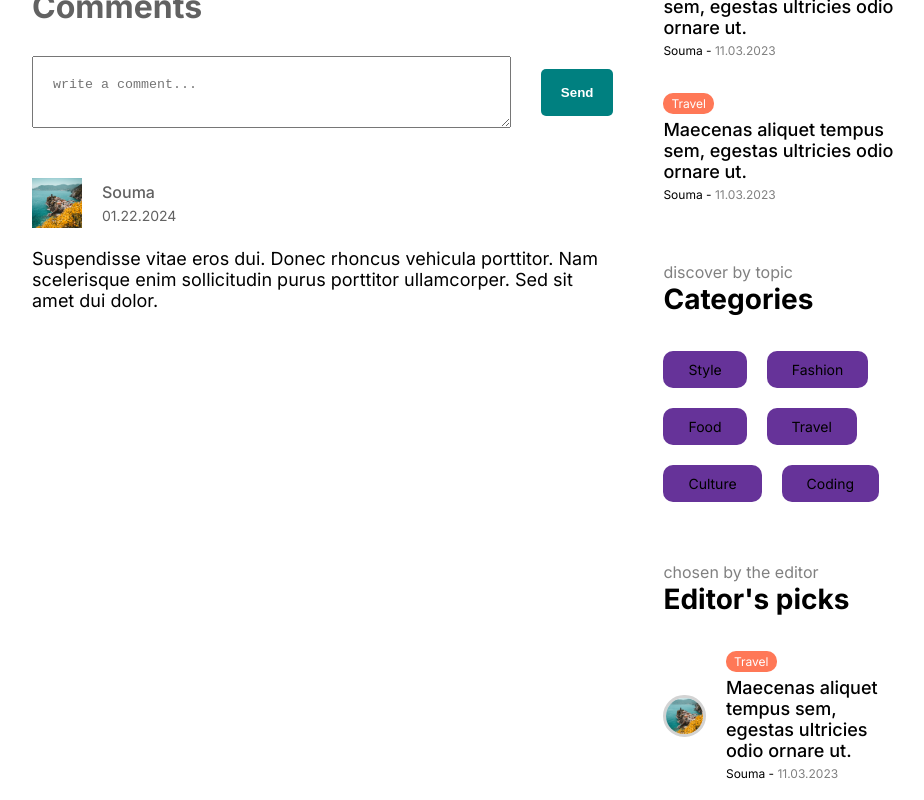
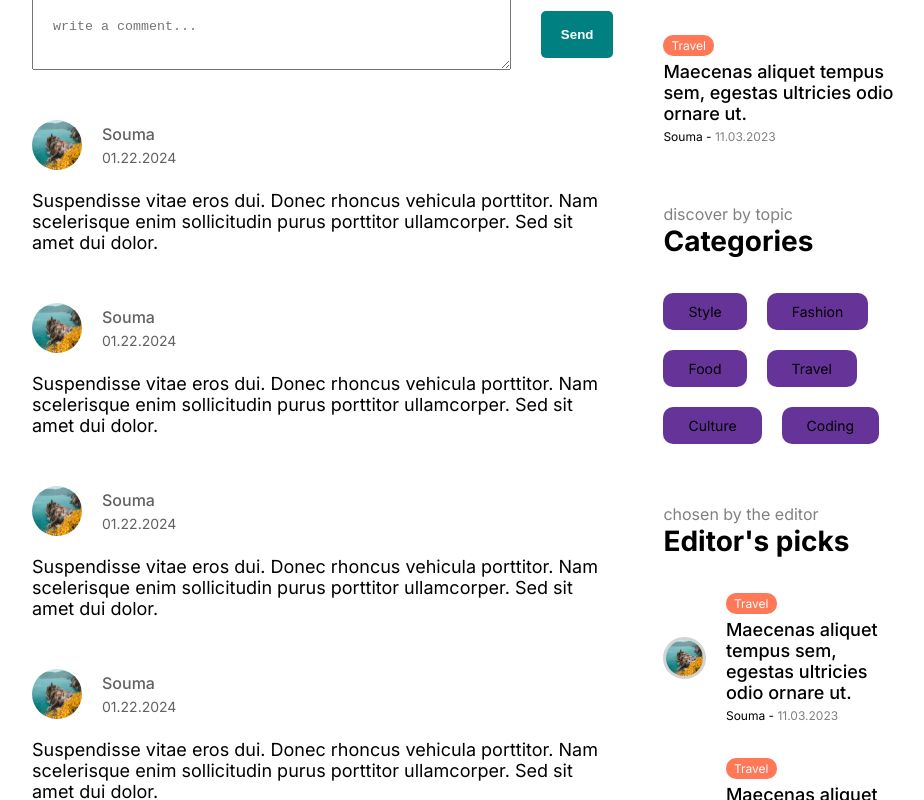
Before and after one commit to sumawav/blogapp, a Next.js app: page /login in a window 1280 px wide. Shown: the part 1140-1940 px from the top of the page, without its empty margins (176-1100 px from the left). Built offline with nearby package versions, Linux system fonts and the light colour scheme.

Commit message:
makes singlepage view responsive. fixes css typos

```diff
--- a/src/app/[slug]/singlePage.module.css
+++ b/src/app/[slug]/singlePage.module.css
@@ -57,3 +57,26 @@
     font-weight: 300;
     margin-bottom: 20px;
 }
+@media screen and (max-width: 1536px) {
+    .title {
+        font-size: 54px;
+    }
+}
+@media screen and (max-width: 1280px) {
+    .title {
+        font-size: 48px;
+    }
+}
+@media screen and (max-width: 1024px) {
+    .imageContainer {
+        display: none;
+    }
+}
+@media screen and (max-width: 640px) {
+    .title {
+        font-size: 36px;
+    }
+    .description p {
+        font-size: 18px;
+    }
+}
--- a/src/components/comments/Comments.jsx
+++ b/src/components/comments/Comments.jsx
@@ -27,14 +27,74 @@ function Comments() {
                             alt=""
                             width={50}
                             height={50}
-                            className={styles.Image}
+                            className={styles.image}
                         />
                         <div className={styles.userInfo}>
                             <span className={styles.username}>Souma</span>
                             <span className={styles.date}>01.22.2024</span>
                         </div>
                     </div>
-                    <p className={styles.desc}>
+                    <p className={styles.description}>
+                        Suspendisse vitae eros dui. Donec rhoncus vehicula
+                        porttitor. Nam scelerisque enim sollicitudin purus
+                        porttitor ullamcorper. Sed sit amet dui dolor.
+                    </p>
+                </div>
+                <div className={styles.comment}>
+                    <div className={styles.user}>
+                        <Image
+                            src="/p1.jpeg"
+                            alt=""
+                            width={50}
+                            height={50}
+                            className={styles.image}
+                        />
+                        <div className={styles.userInfo}>
+                            <span className={styles.username}>Souma</span>
+                            <span className={styles.date}>01.22.2024</span>
+                        </div>
+                    </div>
+                    <p className={styles.description}>
+                        Suspendisse vitae eros dui. Donec rhoncus vehicula
+                        porttitor. Nam scelerisque enim sollicitudin purus
+                        porttitor ullamcorper. Sed sit amet dui dolor.
+                    </p>
+                </div>
+                <div className={styles.comment}>
+                    <div className={styles.user}>
+                        <Image
+                            src="/p1.jpeg"
+                            alt=""
+                            width={50}
+                            height={50}
+                            className={styles.image}
+                        />
+                        <div className={styles.userInfo}>
+                            <span className={styles.username}>Souma</span>
+                            <span className={styles.date}>01.22.2024</span>
+                        </div>
+                    </div>
+                    <p className={styles.description}>
+                        Suspendisse vitae eros dui. Donec rhoncus vehicula
+                        porttitor. Nam scelerisque enim sollicitudin purus
+                        porttitor ullamcorper. Sed sit amet dui dolor.
+                    </p>
+                </div>
+                <div className={styles.comment}>
+                    <div className={styles.user}>
+                        <Image
+                            src="/p1.jpeg"
+                            alt=""
+                            width={50}
+                            height={50}
+                            className={styles.image}
+                        />
+                        <div className={styles.userInfo}>
+                            <span className={styles.username}>Souma</span>
+                            <span className={styles.date}>01.22.2024</span>
+                        </div>
+                    </div>
+                    <p className={styles.description}>
                         Suspendisse vitae eros dui. Donec rhoncus vehicula
                         porttitor. Nam scelerisque enim sollicitudin purus
                         porttitor ullamcorper. Sed sit amet dui dolor.
--- a/src/components/comments/comments.module.css
+++ b/src/components/comments/comments.module.css
@@ -52,6 +52,6 @@
 .date {
     font-size: 14px;
 }
-.desc {
+.description {
     font-size: 18px;
 }
```
